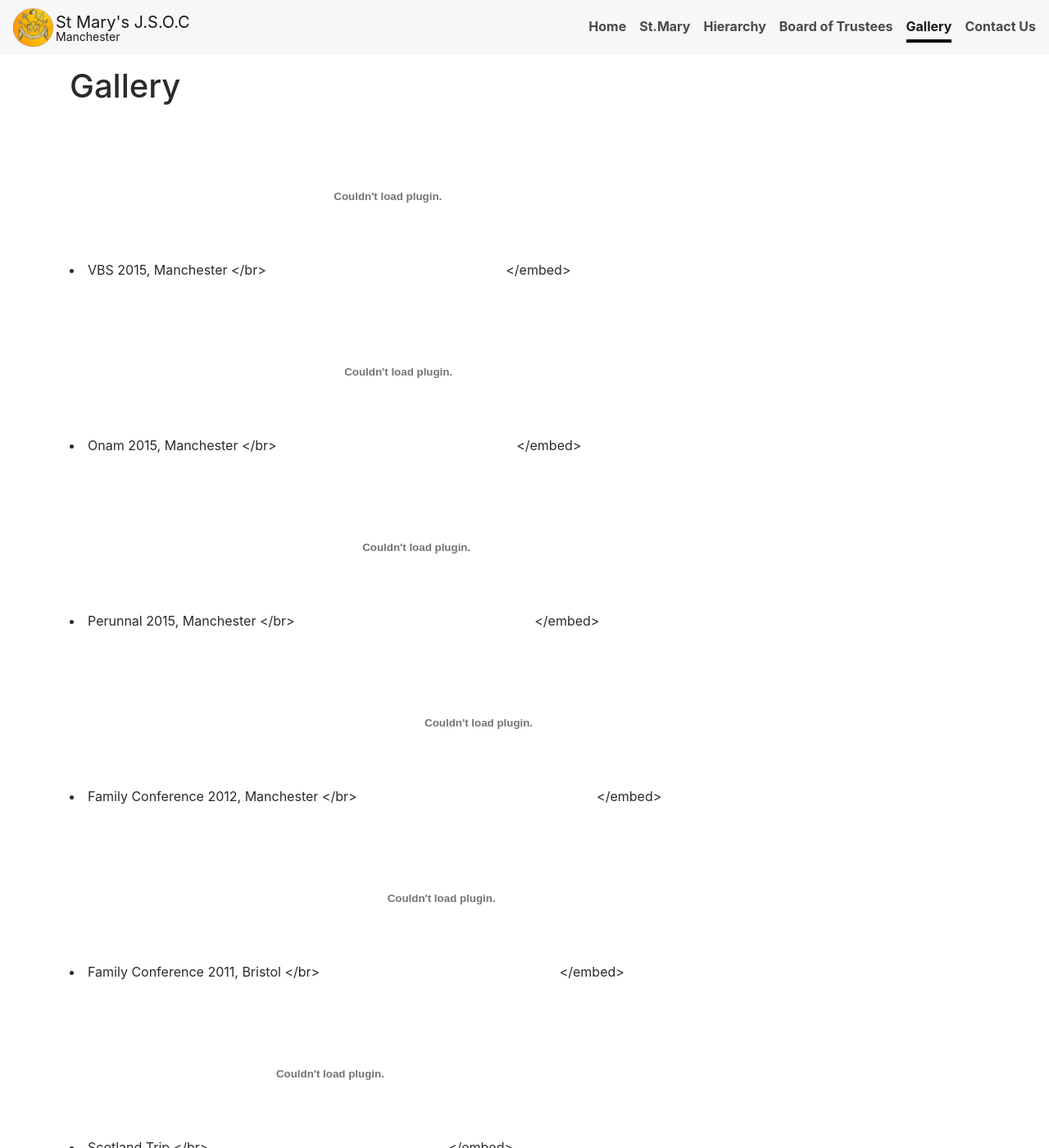
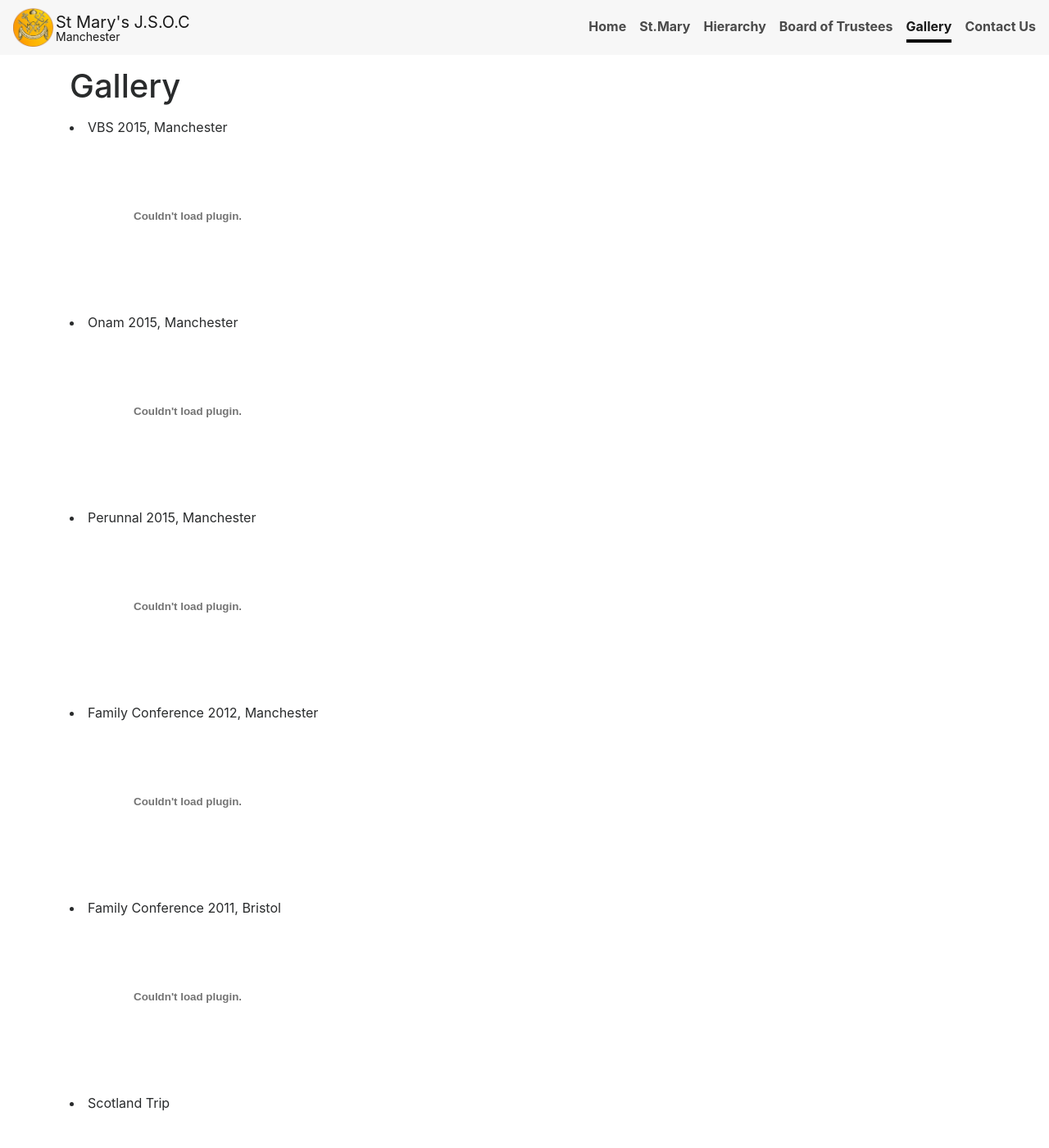
Before and after one commit to stmarys-jsoc/stmarys-jsoc.github.io, a Jekyll site: the page built from gallery.md, in a window 1280 px wide and 1400 px high. Shown: the whole window at 82% size. Built offline with Jekyll 4.4.1, drawn with Linux system fonts in a browser that asks for light colours; some of the changed text lies outside the part shown.

Commit message:
fixed html tags on gallery page

```diff
--- a/gallery.md
+++ b/gallery.md
@@ -4,34 +4,35 @@ layout: page
 permalink: '/gallery/'
 ---
 <p>
-        <li>VBS 2015, Manchester </br>
-        <embed type="application/x-shockwave-flash" src="https://photos.gstatic.com/media/slideshow.swf" width="288" height="192" flashvars="host=picasaweb.google.com&captions=1&hl=en_US&feat=flashalbum&RGB=0x000000&feed=https%3A%2F%2Fpicasaweb.google.com%2Fdata%2Ffeed%2Fapi%2Fuser%2F111101874185058182719%2Falbumid%2F6213409296361761137%3Falt%3Drss%26kind%3Dphoto%26hl%3Den_US" pluginspage="http://www.macromedia.com/go/getflashplayer"></embed></li>
+        <li>VBS 2015, Manchester <br/>
+                <embed type="application/x-shockwave-flash" src="https://photos.gstatic.com/media/slideshow.swf" width="288" height="192" flashvars="host=picasaweb.google.com&captions=1&hl=en_US&feat=flashalbum&RGB=0x000000&feed=https%3A%2F%2Fpicasaweb.google.com%2Fdata%2Ffeed%2Fapi%2Fuser%2F111101874185058182719%2Falbumid%2F6213409296361761137%3Falt%3Drss%26kind%3Dphoto%26hl%3Den_US" pluginspage="http://www.macromedia.com/go/getflashplayer">
+        </li>
 </p>
 <p>
-        <li>Onam 2015, Manchester </br>
-        <embed type="application/x-shockwave-flash" src="https://photos.gstatic.com/media/slideshow.swf" width="288" height="192" flashvars="host=picasaweb.google.com&hl=en_US&feat=flashalbum&RGB=0x000000&feed=https%3A%2F%2Fpicasaweb.google.com%2Fdata%2Ffeed%2Fapi%2Fuser%2F111101874185058182719%2Falbumid%2F6213412293837688497%3Falt%3Drss%26kind%3Dphoto%26hl%3Den_US" pluginspage="http://www.macromedia.com/go/getflashplayer"></embed></li>
+        <li>Onam 2015, Manchester <br/>
+        <embed type="application/x-shockwave-flash" src="https://photos.gstatic.com/media/slideshow.swf" width="288" height="192" flashvars="host=picasaweb.google.com&hl=en_US&feat=flashalbum&RGB=0x000000&feed=https%3A%2F%2Fpicasaweb.google.com%2Fdata%2Ffeed%2Fapi%2Fuser%2F111101874185058182719%2Falbumid%2F6213412293837688497%3Falt%3Drss%26kind%3Dphoto%26hl%3Den_US" pluginspage="http://www.macromedia.com/go/getflashplayer"></li>
 </p>
 <p>
-        <li>Perunnal 2015, Manchester </br>
-        <embed type="application/x-shockwave-flash" src="https://photos.gstatic.com/media/slideshow.swf" width="288" height="192" flashvars="host=picasaweb.google.com&hl=en_US&feat=flashalbum&RGB=0x000000&feed=https%3A%2F%2Fpicasaweb.google.com%2Fdata%2Ffeed%2Fapi%2Fuser%2F111101874185058182719%2Falbumid%2F6213414295264542577%3Falt%3Drss%26kind%3Dphoto%26hl%3Den_US" pluginspage="http://www.macromedia.com/go/getflashplayer"></embed></li>
+        <li>Perunnal 2015, Manchester <br/>
+        <embed type="application/x-shockwave-flash" src="https://photos.gstatic.com/media/slideshow.swf" width="288" height="192" flashvars="host=picasaweb.google.com&hl=en_US&feat=flashalbum&RGB=0x000000&feed=https%3A%2F%2Fpicasaweb.google.com%2Fdata%2Ffeed%2Fapi%2Fuser%2F111101874185058182719%2Falbumid%2F6213414295264542577%3Falt%3Drss%26kind%3Dphoto%26hl%3Den_US" pluginspage="http://www.macromedia.com/go/getflashplayer"></li>
 </p>
 <p>
-        <li>Family Conference 2012, Manchester </br>
-        <embed type="application/x-shockwave-flash" src="https://static.googleusercontent.com/external_content/picasaweb.googleusercontent.com/slideshow.swf" width="288" height="192" flashvars="host=picasaweb.google.com&captions=1&noautoplay=1&hl=en_US&feat=flashalbum&RGB=0x000000&feed=https%3A%2F%2Fpicasaweb.google.com%2Fdata%2Ffeed%2Fapi%2Fuser%2F104901678348830095608%2Falbumid%2F5890085720679538753%3Falt%3Drss%26kind%3Dphoto%26hl%3Den_US" pluginspage="http://www.macromedia.com/go/getflashplayer"></embed></li>
+        <li>Family Conference 2012, Manchester <br />
+        <embed type="application/x-shockwave-flash" src="https://static.googleusercontent.com/external_content/picasaweb.googleusercontent.com/slideshow.swf" width="288" height="192" flashvars="host=picasaweb.google.com&captions=1&noautoplay=1&hl=en_US&feat=flashalbum&RGB=0x000000&feed=https%3A%2F%2Fpicasaweb.google.com%2Fdata%2Ffeed%2Fapi%2Fuser%2F104901678348830095608%2Falbumid%2F5890085720679538753%3Falt%3Drss%26kind%3Dphoto%26hl%3Den_US" pluginspage="http://www.macromedia.com/go/getflashplayer"></li>
 </p>
 <p>
-        <li>Family Conference 2011, Bristol </br>
-        <embed type="application/x-shockwave-flash" src="https://static.googleusercontent.com/external_content/picasaweb.googleusercontent.com/slideshow.swf" width="288" height="192" flashvars="host=picasaweb.google.com&captions=1&noautoplay=1&hl=en_US&feat=flashalbum&RGB=0x000000&feed=https%3A%2F%2Fpicasaweb.google.com%2Fdata%2Ffeed%2Fapi%2Fuser%2F104901678348830095608%2Falbumid%2F5659335466351823073%3Falt%3Drss%26kind%3Dphoto%26hl%3Den_US" pluginspage="http://www.macromedia.com/go/getflashplayer"></embed></li>
+        <li>Family Conference 2011, Bristol <br />
+        <embed type="application/x-shockwave-flash" src="https://static.googleusercontent.com/external_content/picasaweb.googleusercontent.com/slideshow.swf" width="288" height="192" flashvars="host=picasaweb.google.com&captions=1&noautoplay=1&hl=en_US&feat=flashalbum&RGB=0x000000&feed=https%3A%2F%2Fpicasaweb.google.com%2Fdata%2Ffeed%2Fapi%2Fuser%2F104901678348830095608%2Falbumid%2F5659335466351823073%3Falt%3Drss%26kind%3Dphoto%26hl%3Den_US" pluginspage="http://www.macromedia.com/go/getflashplayer"></li>
 </p>
 <p>
-        <li>Scotland Trip </br>
-        <embed type="application/x-shockwave-flash" src="https://static.googleusercontent.com/external_content/picasaweb.googleusercontent.com/slideshow.swf" width="288" height="192" flashvars="host=picasaweb.google.com&captions=1&noautoplay=1&hl=en_US&feat=flashalbum&RGB=0x000000&feed=https%3A%2F%2Fpicasaweb.google.com%2Fdata%2Ffeed%2Fapi%2Fuser%2F104901678348830095608%2Falbumid%2F5646178129224406593%3Falt%3Drss%26kind%3Dphoto%26hl%3Den_US" pluginspage="http://www.macromedia.com/go/getflashplayer"></embed></li>
+        <li>Scotland Trip <br />
+        <embed type="application/x-shockwave-flash" src="https://static.googleusercontent.com/external_content/picasaweb.googleusercontent.com/slideshow.swf" width="288" height="192" flashvars="host=picasaweb.google.com&captions=1&noautoplay=1&hl=en_US&feat=flashalbum&RGB=0x000000&feed=https%3A%2F%2Fpicasaweb.google.com%2Fdata%2Ffeed%2Fapi%2Fuser%2F104901678348830095608%2Falbumid%2F5646178129224406593%3Falt%3Drss%26kind%3Dphoto%26hl%3Den_US" pluginspage="http://www.macromedia.com/go/getflashplayer"></li>
 </p>
 <p>
-        <li>Perunnal 2011 </br>
-        <embed type="application/x-shockwave-flash" src="https://static.googleusercontent.com/external_content/picasaweb.googleusercontent.com/slideshow.swf" width="288" height="192" flashvars="host=picasaweb.google.com&captions=1&noautoplay=1&hl=en_US&feat=flashalbum&RGB=0x000000&feed=https%3A%2F%2Fpicasaweb.google.com%2Fdata%2Ffeed%2Fapi%2Fuser%2F104901678348830095608%2Falbumid%2F5646171323100420913%3Falt%3Drss%26kind%3Dphoto%26hl%3Den_US" pluginspage="http://www.macromedia.com/go/getflashplayer"></embed></li>
+        <li>Perunnal 2011 <br />
+        <embed type="application/x-shockwave-flash" src="https://static.googleusercontent.com/external_content/picasaweb.googleusercontent.com/slideshow.swf" width="288" height="192" flashvars="host=picasaweb.google.com&captions=1&noautoplay=1&hl=en_US&feat=flashalbum&RGB=0x000000&feed=https%3A%2F%2Fpicasaweb.google.com%2Fdata%2Ffeed%2Fapi%2Fuser%2F104901678348830095608%2Falbumid%2F5646171323100420913%3Falt%3Drss%26kind%3Dphoto%26hl%3Den_US" pluginspage="http://www.macromedia.com/go/getflashplayer"></li>
 </p>
 <p>
-        <li>Miscallaneous </br>
-        <embed type="application/x-shockwave-flash" src="https://static.googleusercontent.com/external_content/picasaweb.googleusercontent.com/slideshow.swf" width="288" height="192" flashvars="host=picasaweb.google.com&captions=1&noautoplay=1&hl=en_US&feat=flashalbum&RGB=0x000000&feed=https%3A%2F%2Fpicasaweb.google.com%2Fdata%2Ffeed%2Fapi%2Fuser%2F104901678348830095608%2Falbumid%2F5699427669760602865%3Falt%3Drss%26kind%3Dphoto%26hl%3Den_US" pluginspage="http://www.macromedia.com/go/getflashplayer"></embed></li>
+        <li>Miscallaneous <br />
+        <embed type="application/x-shockwave-flash" src="https://static.googleusercontent.com/external_content/picasaweb.googleusercontent.com/slideshow.swf" width="288" height="192" flashvars="host=picasaweb.google.com&captions=1&noautoplay=1&hl=en_US&feat=flashalbum&RGB=0x000000&feed=https%3A%2F%2Fpicasaweb.google.com%2Fdata%2Ffeed%2Fapi%2Fuser%2F104901678348830095608%2Falbumid%2F5699427669760602865%3Falt%3Drss%26kind%3Dphoto%26hl%3Den_US" pluginspage="http://www.macromedia.com/go/getflashplayer"></li>
 </p>
```
